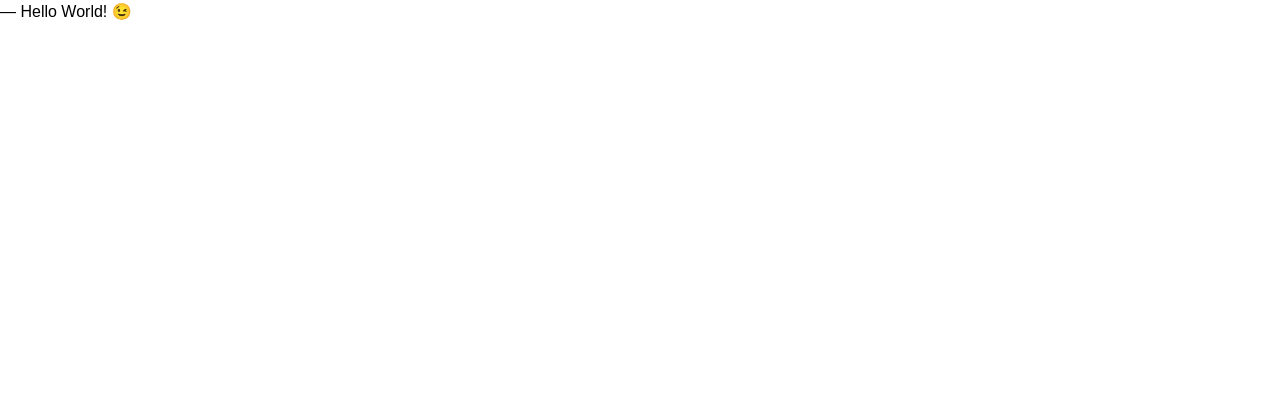
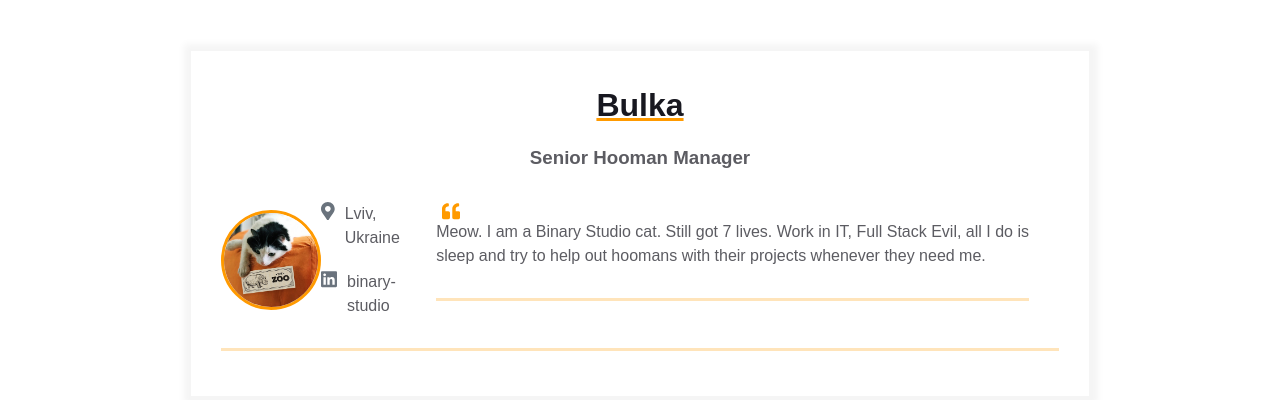
Before and after one commit to HnidetsNazar/firs_work, a plain HTML site: page index.html in a window 1280 px wide. Drawn offline with Linux system fonts and the light colour scheme.

Commit message:
added avatar

```diff
--- a/index.html
+++ b/index.html
@@ -3,10 +3,89 @@
   <head>
     <meta charset="UTF-8" />
     <title>Résumé</title>
-    <link rel="stylesheet" href="styles.css">
+    <link rel="stylesheet" href="styles.css" />
     <meta name="viewport" content="width=device-width, initial-scale=1" />
   </head>
   <body>
-    ― Hello World! &#x1F609;
+    <main>
+      <div class="resume">
+        <div class="container">
+          <div class="resume__block">
+            <h1 class="contact-info__header">Bulka</h1>
+            <h3 class="contact-info__sub-header">Senior Hooman Manager</h3>
+
+            <div class="contact_info_container fh">
+              <div class="contact-info__block"></div>
+
+              <div class="contact-info__block contact-info__block--center">
+                <img
+                  class="contact-info__avatar"
+                  src="assets/avatar.png"
+                  alt="Avatar"
+                />
+              </div>
+
+              <div class="contact-info__block">
+                <a href="" rel="author" class="contact-info__item">
+                  <div class="contact-info__item-icon-wrapper">
+                    <svg
+                      class="contact-info__item-icon"
+                      xmlns="http://www.w3.org/2000/svg"
+                      viewBox="0 0 384 512"
+                    >
+                      <path
+                        d="M172.268 501.67C26.97 291.031 0 269.413 0 192 0 85.961 85.961 0 192 0s192 85.961 192 192c0 77.413-26.97 99.031-172.268 309.67-9.535 13.774-29.93 13.773-39.464 0zM192 272c44.183 0 80-35.817 80-80s-35.817-80-80-80-80 35.817-80 80 35.817 80 80 80z"
+                      ></path>
+                    </svg>
+                  </div>
+                  <span>Lviv, Ukraine</span>
+                </a>
+                <a
+                  href="https://ua.linkedin.com/company/binary-studio_241166"
+                  rel="author"
+                  class="contact-info__item"
+                >
+                  <div class="contact-info__item-icon-wrapper">
+                    <svg
+                      class="contact-info__item-icon"
+                      xmlns="http://www.w3.org/2000/svg"
+                      viewBox="0 0 448 512"
+                    >
+                      <path
+                        d="M416 32H31.9C14.3 32 0 46.5 0 64.3v383.4C0 465.5 14.3 480 31.9 480H416c17.6 0 32-14.5 32-32.3V64.3c0-17.8-14.4-32.3-32-32.3zM135.4 416H69V202.2h66.5V416zm-33.2-243c-21.3 0-38.5-17.3-38.5-38.5S80.9 96 102.2 96c21.2 0 38.5 17.3 38.5 38.5 0 21.3-17.2 38.5-38.5 38.5zm282.1 243h-66.4V312c0-24.8-.5-56.7-34.5-56.7-34.6 0-39.9 27-39.9 54.9V416h-66.4V202.2h63.7v29.2h.9c8.9-16.8 30.6-34.5 62.9-34.5 67.2 0 79.7 44.3 79.7 101.9V416z"
+                      ></path>
+                    </svg>
+                  </div>
+                  <span>binary-studio</span>
+                </a>
+              </div>
+
+              <div class="container">
+                <div class="resume__block">
+                  <div class="intro">
+                    <div class="intro__icon-wrapper">
+                      <svg
+                        class="intro__icon"
+                        xmlns="http://www.w3.org/2000/svg"
+                        viewBox="0 0 512 512"
+                      >
+                        <path
+                          d="M464 256h-80v-64c0-35.3 28.7-64 64-64h8c13.3 0 24-10.7 24-24V56c0-13.3-10.7-24-24-24h-8c-88.4 0-160 71.6-160 160v240c0 26.5 21.5 48 48 48h128c26.5 0 48-21.5 48-48V304c0-26.5-21.5-48-48-48zm-288 0H96v-64c0-35.3 28.7-64 64-64h8c13.3 0 24-10.7 24-24V56c0-13.3-10.7-24-24-24h-8C71.6 32 0 103.6 0 192v240c0 26.5 21.5 48 48 48h128c26.5 0 48-21.5 48-48V304c0-26.5-21.5-48-48-48z"
+                        ></path>
+                      </svg>
+                    </div>
+                    <p class="intro_text">
+                      Meow. I am a Binary Studio cat. Still got 7 lives. Work in
+                      IT, Full Stack Evil, all I do is sleep and try to help out
+                      hoomans with their projects whenever they need me.
+                    </p>
+                  </div>
+                </div>
+              </div>
+            </div>
+          </div>
+        </div>
+      </div>
+    </main>
   </body>
 </html>
```
Also changed, not shown: assets/Screenshot 2022-06-08 at 21.05.33.png (added), assets/avatar.png (added).
